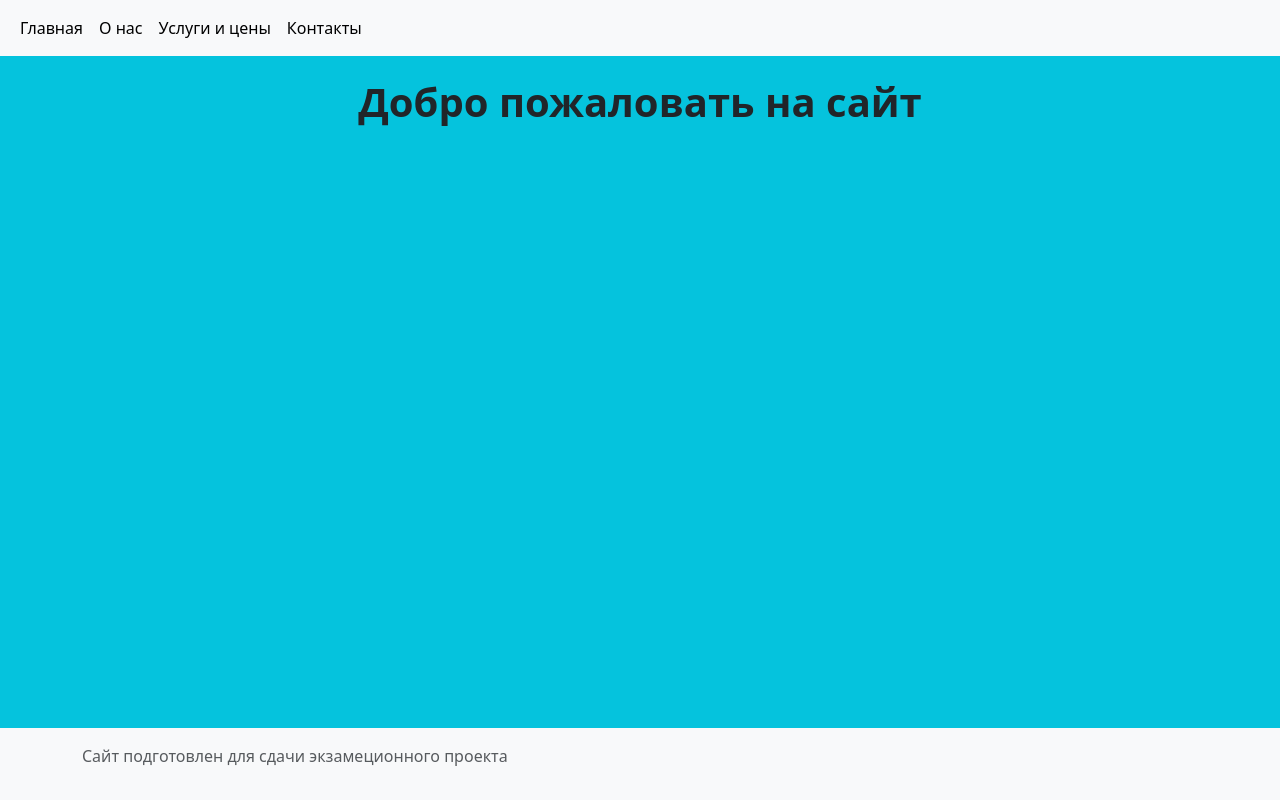
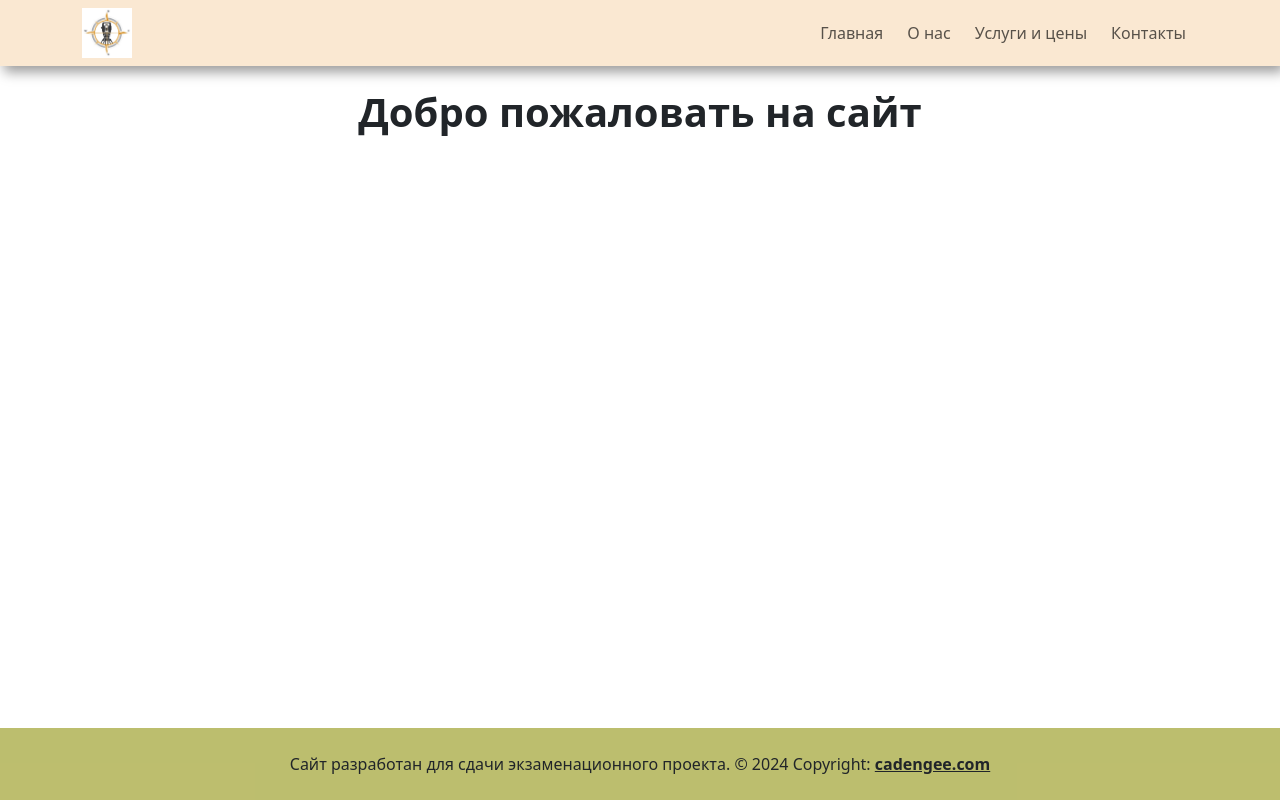
Before and after one commit to Maxoman13/ExamsProject, a Django app: page / in a window 1280 px wide. Run offline with Django 4.2, Linux system fonts and the light colour scheme.

Commit message:
Настройка меню, футера

```diff
--- a/templates/base.html
+++ b/templates/base.html
@@ -10,7 +10,7 @@
           rel="stylesheet"
           integrity="sha384-QWTKZyjpPEjISv5WaRU9OFeRpok6YctnYmDr5pNlyT2bRjXh0JMhjY6hW+ALEwIH"
           crossorigin="anonymous"/>
-    <link rel="stylesheet" href="{% static 'main/css/style.css' %}" />
+    <link rel="stylesheet" href="{% static 'works/css/style.css' %}" />
 </head>
 <body>
 <header>
@@ -23,13 +23,14 @@
     {% block content %} {% endblock %}
   </div>
 </main>
-
-<footer class="footer mt-auto py-3 bg-light">
-  <div class="container">
+<footer>
     {% block footer %}
-      <p class="text-muted">Сайт подготовлен для сдачи экзамеционного проекта</p>
+  <div class="text-center p-4" style="background-color: rgba(156, 158, 39, 0.671);">
+    Сайт разработан для сдачи экзаменационного проекта.
+      © 2024 Copyright:
+    <a class="text-reset fw-bold">cadengee.com</a>
+  </div>
     {% endblock %}
-  </div>
 </footer>
 {% block scripts %}
 <script src="https://cdn.jsdelivr.net/npm/bootstrap@5.3.3/dist/js/bootstrap.bundle.min.js"
--- a/templates/include/menu.html
+++ b/templates/include/menu.html
@@ -1,16 +1,16 @@
 {% load static %}
 
-<nav class="navbar navbar-expand-lg bg-body-tertiary">
-  <div class="container-fluid">
-<!--    <img src="{% static 'main/images/logo.jpg' %}" class="logo">-->
-    <div class="collapse navbar-collapse" id="navbarSupportedContent">
-      <ul class="navbar-nav me-auto mb-2 mb-lg-0">
+<nav class="navbar navbar-expand-sm navbar-light" id="neubar">
+    <div class="container">
+        <div class=" collapse navbar-collapse" id="navbarNavDropdown">
+            <img src="{% static 'works/images/logo.jpg' %}" class="logo">
+      <ul class="navbar-nav ms-auto">
         {% for item in menu %}
         <li class="nav-item">
-          <a class="nav-link active" aria-current="page" href="{% url item.url_name %}">{{item.title}}</a>
+          <a class="nav-link" href="{% url item.url_name %}">{{item.title}}</a>
         </li>
         {% endfor %}
       </ul>
     </div>
-  </div>
+    </div>
 </nav>
--- a/works/static/main/css/style.css
+++ /dev/null
@@ -1,25 +0,0 @@
-body {
-    background-color: rgb(5,195,221);
-}
-
-body, html {
-  height: 100%;
-}
-
-body {
-  display: flex;
-  flex-direction: column;
-}
-
-main {
-  flex: 1;
-}
-
-footer {
-  flex-shrink: 0;
-}
-
-.logo{
-    height: 10px;
-    width: 10px;
-}
--- /dev/null
+++ b/works/static/works/css/style.css
@@ -0,0 +1,35 @@
+.logo {
+  max-height: 50px;
+}
+
+#neubar {
+      background: #fae8d2;
+      box-shadow: 4px 6px 12px rgba(0,0,0,0.4)
+    }
+
+    .nav-item .active {
+      border-radius: 6px;
+      background: linear-gradient(145deg, #ffe7ca, #f5d7b2);
+      box-shadow:  4px 4px 8px #ddc1a0,
+                   -4px -4px 8px #f7e5cc;
+    }
+    #neubar .nav-item {
+      margin : auto 4px;
+    }
+
+body, html {
+  height: 100%;
+}
+
+body {
+  display: flex;
+  flex-direction: column;
+}
+
+main {
+  flex: 1;
+}
+
+footer {
+  flex-shrink: 0;
+}
```
Also changed, not shown: works/static/works/images/act.jpg (renamed from works/static/main/images/act.jpg), works/static/works/images/computerman.jpg (renamed from works/static/main/images/computerman.jpg), works/static/works/images/geodesist.jpg (renamed from works/static/main/images/geodesist.jpg), works/static/works/images/geodezist-39.jpg (renamed from works/static/main/images/geodezist-39.jpg), works/static/works/images/logo.jpg (renamed from works/static/main/images/logo.jpg), works/static/works/images/mezhevanie.jpg (renamed from works/static/main/images/mezhevanie.jpg), works/static/works/images/plan.jpg (renamed from works/static/main/images/plan.jpg), works/static/works/images/tech plan.jpg (renamed from works/static/main/images/tech plan.jpg), works/static/works/js/java_script.js (added).
